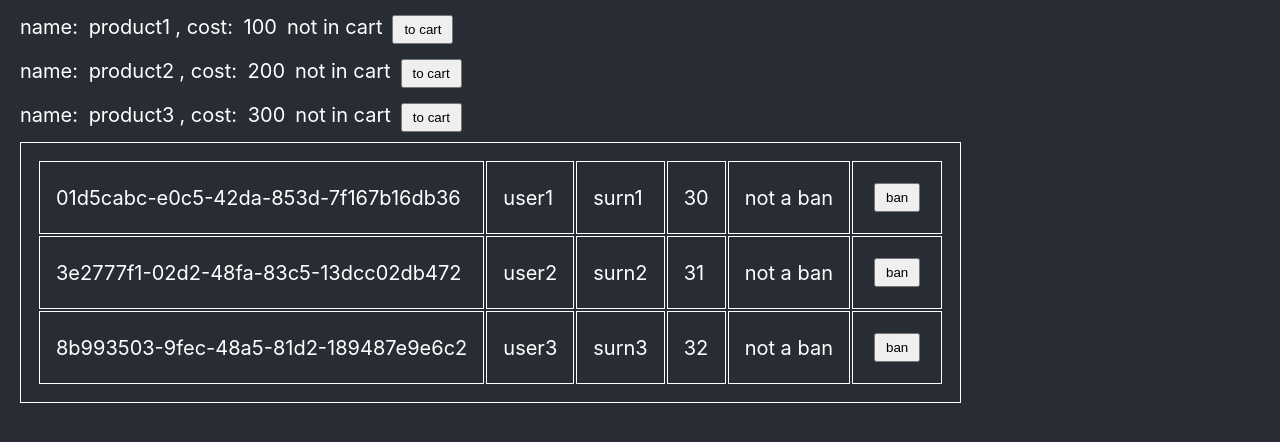
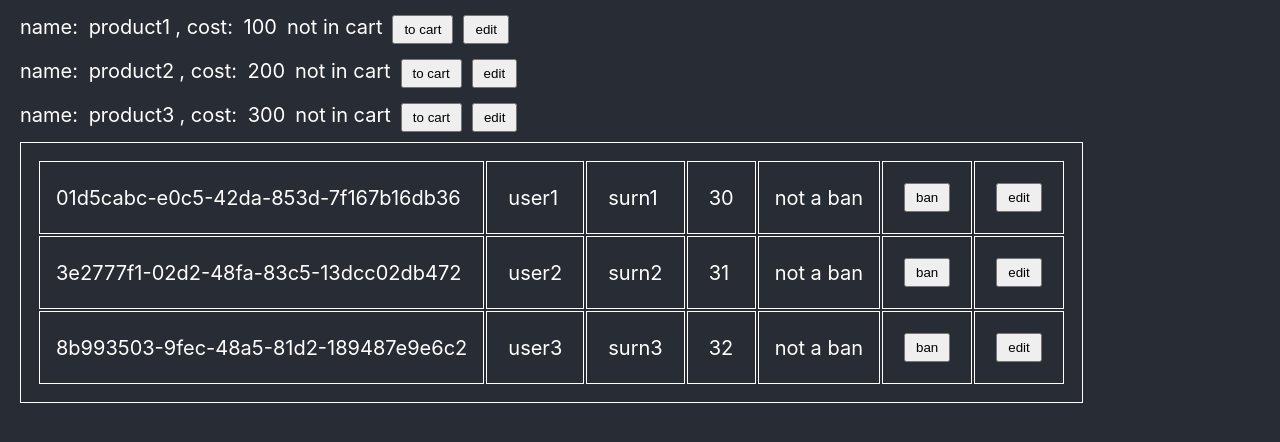
Before and after one commit to banan320/koder_react, a React (Create React App) app: page / in a window 1280 px wide. Shown: the top 442 px of the page. Built offline with nearby package versions, Linux system fonts and the light colour scheme.

Commit message:
lesson 48

```diff
--- a/src/Product.js
+++ b/src/Product.js
@@ -1,11 +1,32 @@
 import React from "react";
 
-const Product = ({ id, name, cost, inCart, addToCart }) => {
+const Product = ({
+  id,
+  name,
+  cost,
+  inCart,
+  addToCart,
+  isEdit,
+  toggleMode,
+  editProd,
+}) => {
   return (
     <div>
-      name: <span>{name}</span>, cost: <span>{cost}</span>
+      name:{" "}
+      {isEdit ? (
+        <input value={name} onChange={(event) => editProd(id, "name", event)} />
+      ) : (
+        <span>{name}</span>
+      )}
+      , cost:{" "}
+      {isEdit ? (
+        <input value={cost} onChange={(event) => editProd(id, "cost", event)} />
+      ) : (
+        <span>{cost}</span>
+      )}
       <span>{inCart ? "in cart" : "not in cart"}</span>
       <button onClick={() => addToCart(id)}>to cart</button>
+      <button onClick={() => toggleMode(id)}>{isEdit ? "save" : "edit"}</button>
     </div>
   );
 };
--- a/src/Products.js
+++ b/src/Products.js
@@ -4,9 +4,9 @@ import { v4 as uuidv4 } from "uuid";
 import Product from "./Product";
 
 const initProds = [
-  { id: uuidv4(), name: "product1", cost: 100, inCart: false },
-  { id: uuidv4(), name: "product2", cost: 200, inCart: false },
-  { id: uuidv4(), name: "product3", cost: 300, inCart: false },
+  { id: uuidv4(), name: "product1", cost: 100, inCart: false, isEdit: false },
+  { id: uuidv4(), name: "product2", cost: 200, inCart: false, isEdit: false },
+  { id: uuidv4(), name: "product3", cost: 300, inCart: false, isEdit: false },
 ];
 
 const Products = () => {
@@ -16,15 +16,38 @@ const Products = () => {
     setProds(
       prods.map((prod) => {
         if (prod.id === id) {
-          prod.inCart = true;
+          prod.inCart = !prod.inCart;
         }
         return prod;
       })
     );
   }
 
-  const items = prods.map((prod) => {
-    return (
+  function toggleMode(id) {
+    setProds(
+      prods.map((prod) => {
+        if (prod.id === id) {
+          prod.isEdit = !prod.isEdit;
+        }
+
+        return prod;
+      })
+    );
+  }
+
+  function editProd(id, field, event) {
+    setProds(
+      prods.map((prod) => {
+        if (prod.id === id) {
+          prod[field] = event.target.value;
+        }
+
+        return prod;
+      })
+    );
+  }
+
+  const result = prods.map((prod) => (
     <Product
       key={prod.id}
       id={prod.id}
@@ -32,11 +55,13 @@ const Products = () => {
       cost={prod.cost}
       inCart={prod.inCart}
       addToCart={addToCart}
+      isEdit={prod.isEdit}
+      toggleMode={toggleMode}
+      editProd={editProd}
     />
-    );
-  });
+  ));
 
-  return <>{items}</>;
+  return <>{result}</>;
 };
 
 export default Products;
--- a/src/User.js
+++ b/src/User.js
@@ -1,16 +1,52 @@
 import React from "react";
 
-const User = ({ id, name, surName, age, isBan, addBan }) => {
+const User = ({
+  id,
+  name,
+  surName,
+  age,
+  isBan,
+  addBan,
+  isEdits,
+  toggleEdit,
+  editChange,
+}) => {
   return (
     <>
       <tr>
         <td>{id}</td>
-        <td>{name}</td>
-        <td>{surName}</td>
-        <td>{age}</td>
+        <td>
+          {isEdits ? (
+            <input value={name} onChange={(e) => editChange(id, "name", e)} />
+          ) : (
+            <span>{name}</span>
+          )}
+        </td>
+        <td>
+          {isEdits ? (
+            <input
+              value={surName}
+              onChange={(e) => editChange(id, "surName", e)}
+            />
+          ) : (
+            <span>{surName}</span>
+          )}
+        </td>
+        <td>
+          {isEdits ? (
+            <input value={age} onChange={(e) => editChange(id, "age", e)} />
+          ) : (
+            <span>{age}</span>
+          )}
+        </td>
         <td>{isBan ? "ban" : "not a ban"}</td>
         <td>
           <button onClick={() => addBan(id)}>ban</button>
+        </td>
+        <td>
+          <button onClick={() => toggleEdit(id)}>
+            {isEdits ? "save" : "edit"}
+          </button>
         </td>
       </tr>
     </>
--- a/src/Users.js
+++ b/src/Users.js
@@ -10,9 +10,30 @@ import User from "./User";
 // ];
 
 const initUsers = [
-  { id: uuidv4(), name: "user1", surName: "surn1", age: 30, isBan: false },
-  { id: uuidv4(), name: "user2", surName: "surn2", age: 31, isBan: false },
-  { id: uuidv4(), name: "user3", surName: "surn3", age: 32, isBan: false },
+  {
+    id: uuidv4(),
+    name: "user1",
+    surName: "surn1",
+    age: 30,
+    isBan: false,
+    isEdits: false,
+  },
+  {
+    id: uuidv4(),
+    name: "user2",
+    surName: "surn2",
+    age: 31,
+    isBan: false,
+    isEdits: false,
+  },
+  {
+    id: uuidv4(),
+    name: "user3",
+    surName: "surn3",
+    age: 32,
+    isBan: false,
+    isEdits: false,
+  },
 ];
 
 const Users = () => {
@@ -22,7 +43,29 @@ const Users = () => {
     setUsers(
       user.map((elem) => {
         if (elem.id === id) {
-          elem.isBan = true;
+          elem.isBan = !elem.isBan;
+        }
+        return elem;
+      })
+    );
+  }
+
+  function toggleEdit(id) {
+    setUsers(
+      user.map((elem) => {
+        if (elem.id === id) {
+          elem.isEdits = !elem.isEdits;
+        }
+        return elem;
+      })
+    );
+  }
+
+  function editChange(id, field, event) {
+    setUsers(
+      user.map((elem) => {
+        if (elem.id === id) {
+          elem[field] = event.target.value;
         }
         return elem;
       })
@@ -38,7 +81,10 @@ const Users = () => {
         surName={elem.surName}
         age={elem.age}
         isBan={elem.isBan}
+        isEdits={elem.isEdits}
         addBan={addBan}
+        toggleEdit={toggleEdit}
+        editChange={editChange}
       />
     );
   });
```
Lines whose indentation alone changed are shown as unchanged.
